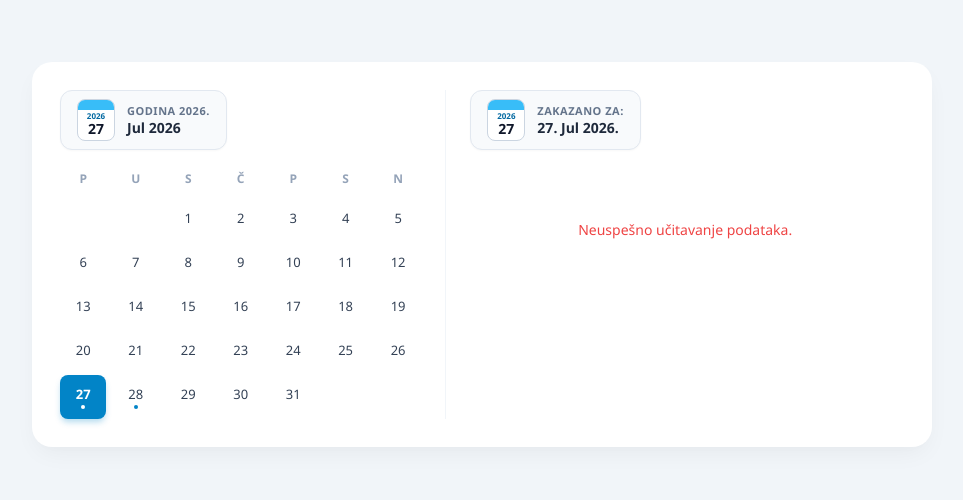
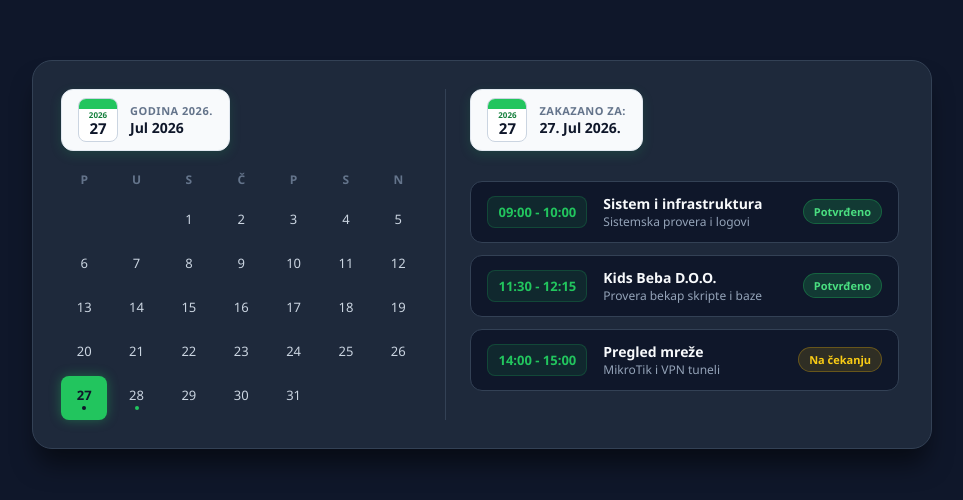
Before and after one commit to biketowork/booking_app, a plain HTML site: page index.html in a window 1280 px wide. Shown: the part 146-646 px from the top of the page, without its empty margins (158-1121 px from the left). Drawn offline with Linux system fonts and the light colour scheme; no server answers.

Commit message:
novi zbz

```diff
--- a/app.js
+++ b/app.js
@@ -1,24 +1,44 @@
-// Osnovni URL tvog backend API-ja (promeni port/putanju po potrebi)
-const API_BASE_URL = 'http://localhost:3000/api';
+// Postavi URL tvog API endpointa
+const API_BASE_URL = '/api/appointments';
 
-// Funkcija za preuzimanje termina sa servera za izabrani dan
+// 1. Primarni API poziv za dohvatanje termina sa servera
 async function fetchAppointments(day, month = 7, year = 2026) {
   const container = document.getElementById('appointments-container');
-
-  // Prikazujemo indikator učitavanja dok čekamo odgovor
-  container.innerHTML = `<div class="no-data">Učitavanje termina...</div>`;
+  container.innerHTML = `<div class="no-data">Učitavanje podataka...</div>`;
 
   try {
-    // 1. API POZIV (GET zahtev)
-    const response = await fetch(`${API_BASE_URL}/appointments?year=${year}&month=${month}&day=${day}`);
+    // API POZIV
+    const response = await fetch(`${API_BASE_URL}?year=${year}&month=${month}&day=${day}`);
 
     if (!response.ok) {
-      throw new Error(`Greška na serveru: ${response.status}`);
+      throw new Error(`Server greška: ${response.status}`);
     }
 
-    const data = await response.json(); // Bekend vraća niz termina
+    const appointments = await response.json();
+    renderAppointments(appointments, day);
 
-    // Renderovanje dobijenih podataka
+  } catch (error) {
+    console.warn('API trenutno nije dostupan, prikazujem lokalne podatke za testiranje.', error);
+
+    // FALLBACK: Lokalni test podaci u slučaju da backend API još nije podignut
+    const mockDb = {
+      27: [
+        { time: '09:00 - 10:00', title: 'Sistem i infrastruktura', desc: 'Sistemska provera i logovi', status: 'Potvrđeno', pending: false },
+        { time: '11:30 - 12:15', title: 'Kids Beba D.O.O.', desc: 'Provera bekap skripte i baze', status: 'Potvrđeno', pending: false },
+        { time: '14:00 - 15:00', title: 'Pregled mreže', desc: 'MikroTik i VPN tuneli', status: 'Na čekanju', pending: true }
+      ],
+      28: [
+        { time: '10:00 - 11:00', title: 'Mrežna konfiguracija', desc: 'Podešavanje IPsec profila', status: 'Potvrđeno', pending: false }
+      ]
+    };
+
+    renderAppointments(mockDb[day] || [], day);
+  }
+}
+
+// 2. Renderovanje kartica na desnoj strani
+function renderAppointments(data, day) {
+  const container = document.getElementById('appointments-container');
   container.innerHTML = '';
 
   if (data && data.length > 0) {
@@ -38,16 +58,11 @@ async function fetchAppointments(day, month = 7, year = 2026) {
   } else {
     container.innerHTML = `<div class="no-data">Nema zakazanih termina za ${day}. Jul 2026.</div>`;
   }
-
-  } catch (error) {
-    console.error('Greška pri dohvatnju termina:', error);
-    container.innerHTML = `<div class="no-data" style="color: #ef4444;">Neuspešno učitavanje podataka.</div>`;
-  }
 }
 
-// Funkcija za odabir dana (poziva API)
+// 3. Glavna funkcija za klik na datum
 function selectDate(day) {
-  // 1. Ažuriranje aktivnog dana u kalendaru
+  // Ažuriranje kalendara
   const allDays = document.querySelectorAll('.calendar-day:not(.empty)');
   allDays.forEach(el => {
     if (parseInt(el.textContent) === day) {
@@ -57,16 +72,16 @@ function selectDate(day) {
     }
   });
 
-  // 2. Ažuriranje ikonica na obe strane
+  // Ažuriranje svetlih ikonica na 2026. godinu na obe strane
   document.getElementById('left-icon-day').textContent = day;
   document.getElementById('right-icon-day').textContent = day;
   document.getElementById('selected-date-text').textContent = `${day}. Jul 2026.`;
 
-  // 3. POZIV API-JA ZA IZABRANI DAN
+  // Poziv API-ja za izabrani dan
   fetchAppointments(day, 7, 2026);
 }
 
-// Inicijalno učitavanje pri otvaranju stranice
+// Inicijalno pokretanje za 27. Jul 2026.
 document.addEventListener('DOMContentLoaded', () => {
   selectDate(27);
 });
--- a/style.css
+++ b/style.css
@@ -1,4 +1,4 @@
-/* Globalni reset i osnovni stilovi */
+/* Reset & Osnovni stilovi - Tamna tema */
 * {
   box-sizing: border-box;
   margin: 0;
@@ -7,8 +7,8 @@
 }
 
 body {
-  background-color: #f1f5f9;
-  color: #0f172a;
+  background-color: #0f172a; /* Tamna pozadina */
+  color: #f8fafc;
   display: flex;
   justify-content: center;
   align-items: center;
@@ -16,23 +16,23 @@ body {
   padding: 20px;
 }
 
-/* Glavni kontejner */
+/* Glavni tamni kontejner */
 .app-container {
   display: flex;
   flex-direction: row;
   gap: 24px;
-  background: #ffffff;
+  background: #1e293b; /* Tamno sivi kontejner */
   padding: 28px;
   border-radius: 20px;
-  box-shadow: 0 10px 25px -5px rgba(0, 0, 0, 0.05), 0 8px 10px -6px rgba(0, 0, 0, 0.01);
+  border: 1px solid #334155;
+  box-shadow: 0 20px 25px -5px rgba(0, 0, 0, 0.5);
   max-width: 900px;
   width: 100%;
 }
 
-/* Léva i desna kolona */
 .left-side {
   flex: 1;
-  border-right: 1px solid #f1f5f9;
+  border-right: 1px solid #334155;
   padding-right: 24px;
 }
 
@@ -42,21 +42,21 @@ body {
   flex-direction: column;
 }
 
-/* Svetla ikonica za datum */
+/* Izmenjena svetla ikonica za datum (osvetljena na tamnoj pozadini) */
 .date-badge {
   display: inline-flex;
   align-items: center;
   gap: 12px;
-  background: #f8fafc;
+  background: #f8fafc; /* Svetla pozadina ikonice */
   border: 1px solid #e2e8f0;
   padding: 8px 16px;
   border-radius: 12px;
-  box-shadow: 0 1px 2px rgba(0, 0, 0, 0.03);
+  box-shadow: 0 4px 12px rgba(34, 197, 94, 0.15); /* Suptilan zeleni odsjaj */
 }
 
 .date-badge .icon-box {
-  width: 38px;
-  height: 42px;
+  width: 40px;
+  height: 44px;
   background: #ffffff;
   border: 1px solid #cbd5e1;
   border-radius: 8px;
@@ -68,26 +68,27 @@ body {
   position: relative;
 }
 
+/* Zelena traka na vrhu svetle ikonice */
 .date-badge .icon-box::before {
   content: '';
   position: absolute;
   top: 0;
   width: 100%;
   height: 10px;
-  background: #38bdf8; /* Svetlo plava traka na vrhu ikonice */
+  background: #22c55e; /* Zelena akcentna boja */
 }
 
 .date-badge .icon-box .year-text {
   font-size: 8px;
   font-weight: 700;
-  color: #0369a1;
+  color: #15803d; /* Tamnije zelena za godinu */
   margin-top: 8px;
   line-height: 1;
 }
 
 .date-badge .icon-box .day-text {
-  font-size: 14px;
-  font-weight: 700;
+  font-size: 15px;
+  font-weight: 800;
   color: #0f172a;
   line-height: 1;
   margin-top: 2px;
@@ -108,11 +109,10 @@ body {
 
 .date-badge .details .value {
   font-size: 14px;
-  font-weight: 600;
-  color: #1e293b;
+  font-weight: 700;
+  color: #0f172a; /* Tamni tekst unutar svetle ikonice */
 }
 
-/* Header sekcija */
 .section-header {
   display: flex;
   justify-content: space-between;
@@ -120,7 +120,7 @@ body {
   margin-bottom: 20px;
 }
 
-/* Kalendar grid */
+/* Kalendar grid - Tamni stil sa zelenim selektorom */
 .calendar-grid {
   display: grid;
   grid-template-columns: repeat(7, 1fr);
@@ -132,7 +132,7 @@ body {
 .calendar-day-head {
   font-size: 12px;
   font-weight: 600;
-  color: #94a3b8;
+  color: #64748b;
   padding-bottom: 6px;
 }
 
@@ -142,19 +142,21 @@ body {
   font-weight: 500;
   border-radius: 8px;
   cursor: pointer;
-  color: #334155;
+  color: #cbd5e1;
   transition: all 0.2s ease;
 }
 
 .calendar-day:hover:not(.empty) {
-  background: #f1f5f9;
+  background: #334155;
+  color: #22c55e;
 }
 
+/* Aktivni selektovani dan - Svetlo zelena */
 .calendar-day.active {
-  background: #0284c7;
-  color: #ffffff;
+  background: #22c55e;
+  color: #0f172a;
   font-weight: 700;
-  box-shadow: 0 4px 6px -1px rgba(2, 132, 199, 0.3);
+  box-shadow: 0 0 12px rgba(34, 197, 94, 0.4);
 }
 
 .calendar-day.has-events::after {
@@ -162,20 +164,20 @@ body {
   display: block;
   width: 4px;
   height: 4px;
-  background: #0284c7;
+  background: #22c55e;
   border-radius: 50%;
   margin: 2px auto 0;
 }
 
 .calendar-day.active.has-events::after {
-  background: #ffffff;
+  background: #0f172a;
 }
 
 .calendar-day.empty {
   cursor: default;
 }
 
-/* Desna strana - lista termina po danima */
+/* Desna strana: Zakazani termini (Tamne kartice + Zeleni detalji) */
 .appointments-list {
   display: flex;
   flex-direction: column;
@@ -190,23 +192,25 @@ body {
   display: flex;
   align-items: center;
   justify-content: space-between;
-  background: #f8fafc;
-  border: 1px solid #e2e8f0;
+  background: #0f172a;
+  border: 1px solid #334155;
   padding: 12px 16px;
   border-radius: 12px;
-  transition: transform 0.15s ease;
+  transition: transform 0.15s ease, border-color 0.15s ease;
 }
 
 .appointment-card:hover {
   transform: translateY(-1px);
-  border-color: #cbd5e1;
+  border-color: #22c55e;
 }
 
+/* Zelena vremenska oznaka */
 .time-box {
   font-weight: 700;
   font-size: 13px;
-  color: #0284c7;
-  background: #e0f2fe;
+  color: #22c55e;
+  background: rgba(34, 197, 94, 0.1);
+  border: 1px solid rgba(34, 197, 94, 0.2);
   padding: 6px 10px;
   border-radius: 8px;
 }
@@ -219,43 +223,45 @@ body {
 .info-box .title {
   font-size: 14px;
   font-weight: 600;
-  color: #0f172a;
+  color: #f8fafc;
 }
 
 .info-box .subtitle {
   font-size: 12px;
-  color: #64748b;
+  color: #94a3b8;
 }
 
+/* Status oznake */
 .status-pill {
   font-size: 11px;
   font-weight: 600;
   padding: 4px 10px;
   border-radius: 20px;
-  background: #dcfce7;
-  color: #166534;
+  background: rgba(34, 197, 94, 0.2);
+  color: #4ade80;
+  border: 1px solid rgba(34, 197, 94, 0.3);
 }
 
 .status-pill.pending {
-  background: #fef9c3;
-  color: #854d0e;
+  background: rgba(234, 179, 8, 0.15);
+  color: #facc15;
+  border: 1px solid rgba(234, 179, 8, 0.3);
 }
 
 .no-data {
   text-align: center;
-  color: #94a3b8;
+  color: #64748b;
   font-size: 14px;
   margin-top: 40px;
 }
 
-/* Responsivnost za mobilne ekrane */
 @media (max-width: 768px) {
   .app-container {
     flex-direction: column;
   }
   .left-side {
     border-right: none;
-    border-bottom: 1px solid #f1f5f9;
+    border-bottom: 1px solid #334155;
     padding-right: 0;
     padding-bottom: 24px;
   }
```
Also changed, not shown: index.html (+1 -4 lines). Lines whose indentation alone changed are shown as unchanged.
